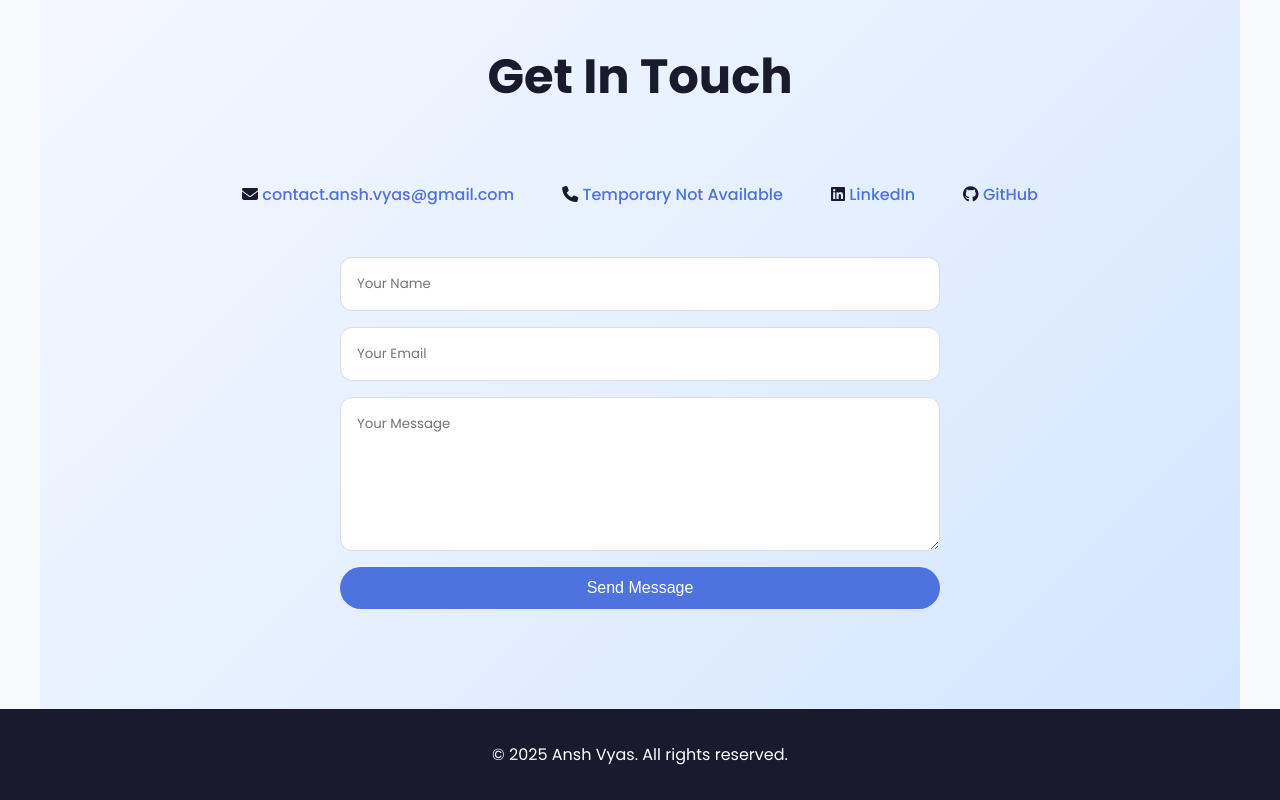
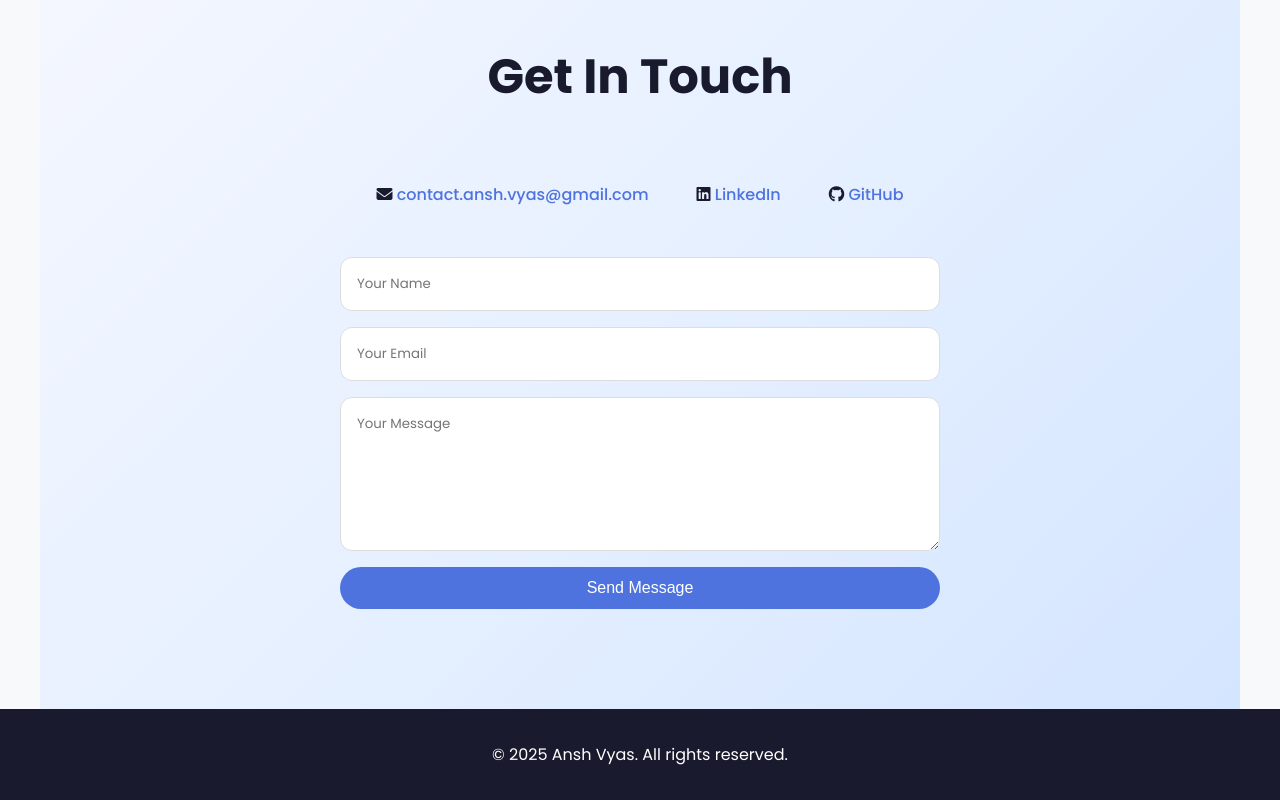
Before and after one commit to Ansh-vyas-coder/personal-portfolio, a plain HTML site: page index.html in a window 1280 px wide. Shown: the part 3098-3898 px from the top of the page. Drawn offline with nearby package versions, Linux system fonts and the light colour scheme.

Commit message:
Update index.html

```diff
--- a/index.html
+++ b/index.html
@@ -401,9 +401,7 @@
     <div class="contact-item">
       <i class="fas fa-envelope"></i> <a href="mailto:contact.ansh.vyas@gmail.com">contact.ansh.vyas@gmail.com</a>
     </div>
-    <div class="contact-item">
-      <i class="fas fa-phone"></i> <a href="">Temporary Not Available</a>
-    </div>
+
     <div class="contact-item">
       <i class="fab fa-linkedin"></i> <a href="https://linkedin.com/in/gjcompansh229" target="_blank">LinkedIn</a>
     </div>
```
